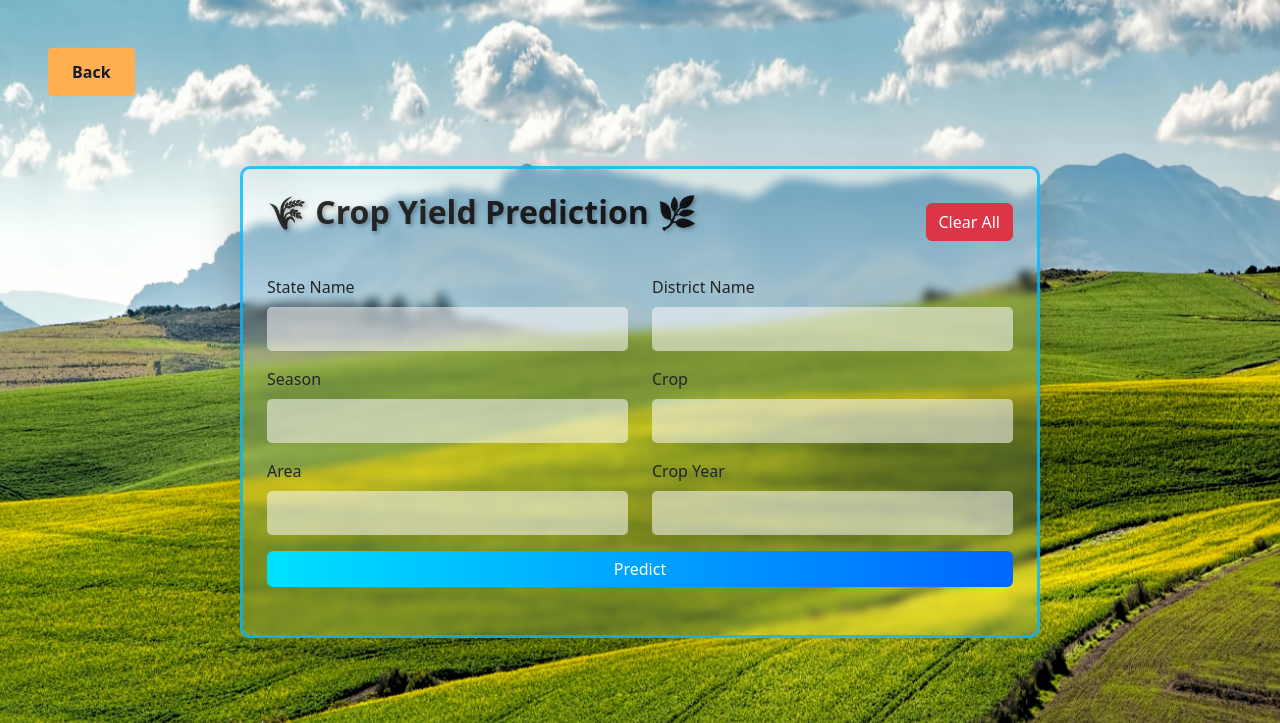
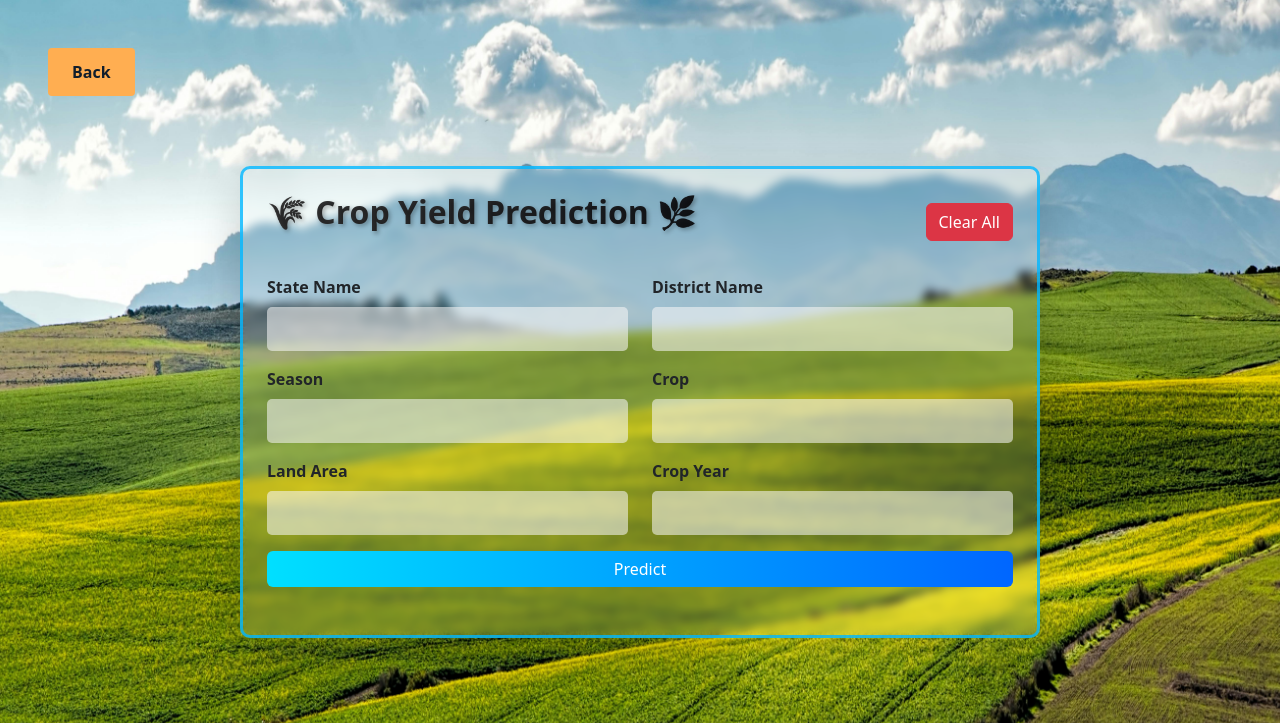
Before and after one commit to Ayp47098/Crop-Prediction-ML, a Flask app: page /model in a window 1280 px wide. Shown: the top 723 px of the page. Run offline with Flask 3, Linux system fonts and the light colour scheme; parts of the project's set-up code (start-up, migrations or seed data) failed here and were passed over.

Commit message:
Minor model.html Changes

```diff
--- a/templates/model.html
+++ b/templates/model.html
@@ -84,6 +84,9 @@
             background: linear-gradient(90deg, #0066ff, #00e0ff);
             box-shadow: 0px 0px 15px rgba(0, 183, 255, 1);
         }
+        label{
+            font-weight: 600;
+        }
     </style>
 </head>
 <body class="bg-light">
@@ -126,7 +129,7 @@
                 <!-- Row 3: Area and Crop Year -->
                 <div class="row mb-3">
                     <div class="col-md-6">
-                        <label class="form-label">Area</label>
+                        <label class="form-label">Land Area</label>
                         <input type="number" step="any" class="form-control" id="Area" required>
                     </div>
                     <div class="col-md-6">
```
